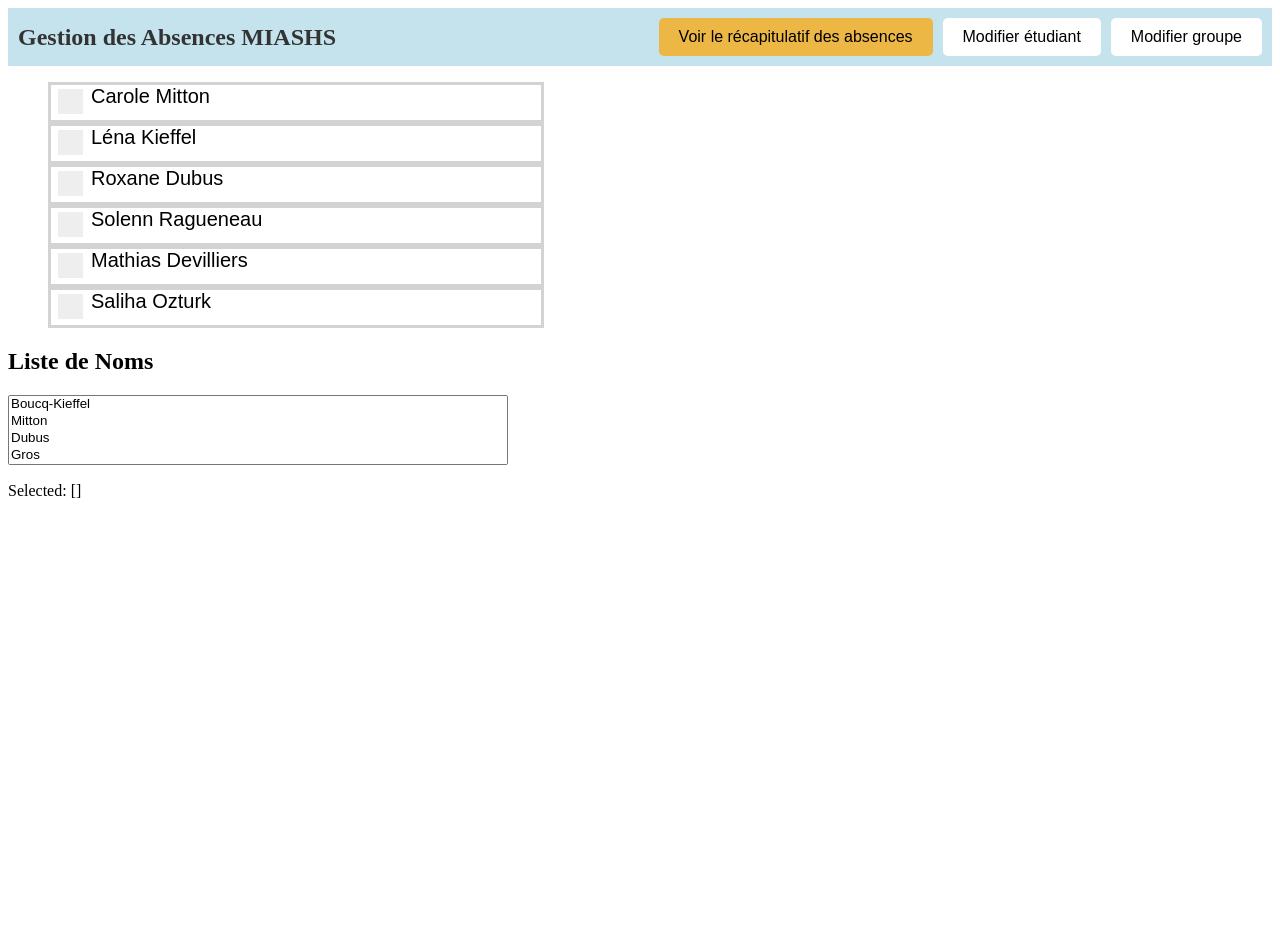
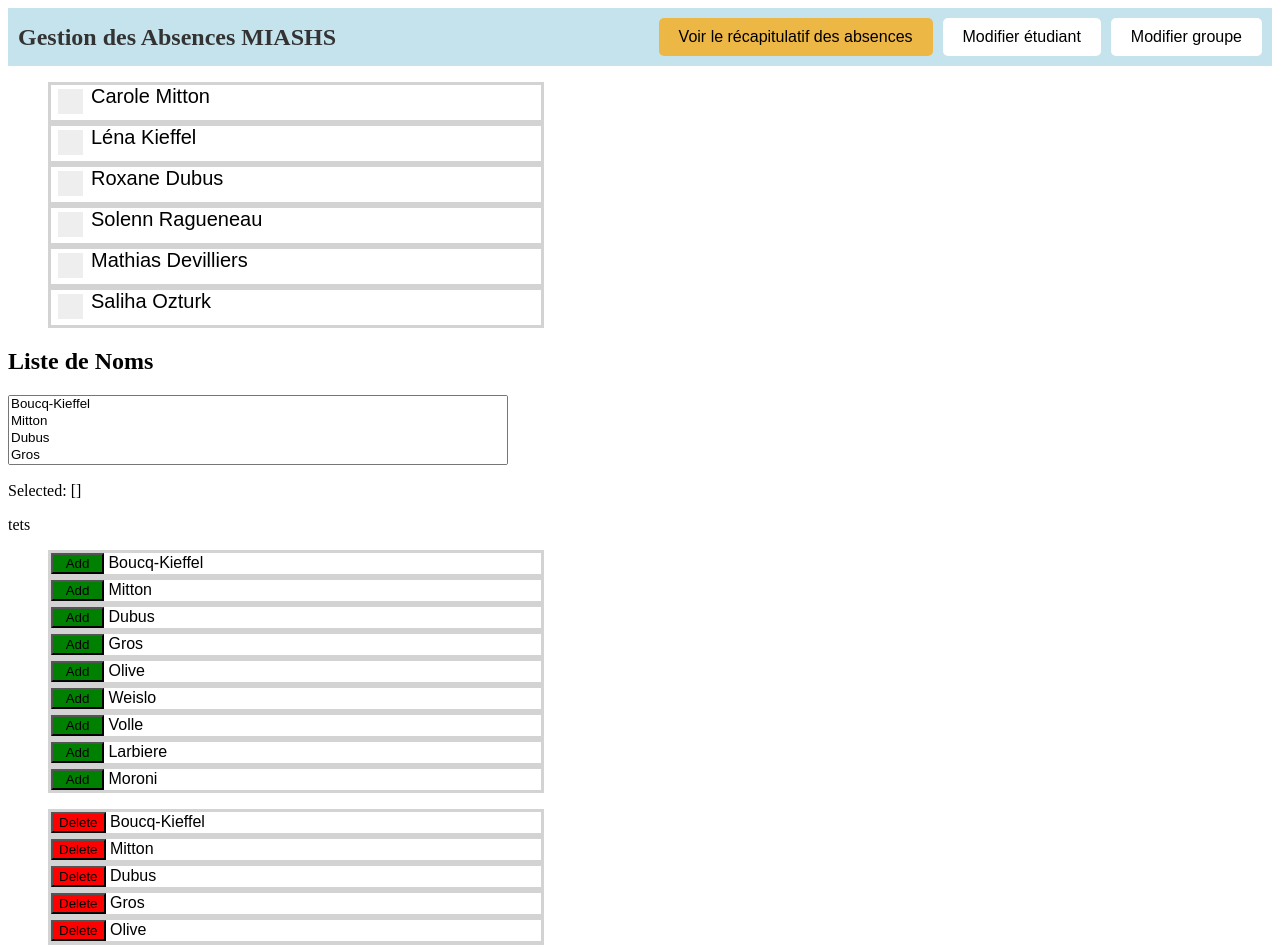
Before and after one commit to CaroleLeCrac/Projet-Info-2024, a Vue app in the folder GestionAbsenceFront/: page / in a window 1280 px wide. Shown: the top 945 px of the page. Before the commit the page ends 800 px from the top, so only its background shows below. Built offline with nearby package versions, Linux system fonts and the light colour scheme.

Commit message:
AddStu et deleteStu

```diff
--- a/GestionAbsenceFront/src/App.vue
+++ b/GestionAbsenceFront/src/App.vue
@@ -3,6 +3,8 @@
   <HomeNavigationBar/>
   <SelectionPresenceList :studentList="studentList"/>
   <ListNames/>
+  <AddStu/>
+  <DeleteStu/>
 </template>
 
 
@@ -11,6 +13,8 @@ import {computed, ref} from 'vue';
 import SelectionPresenceList from './shared/components/SelectionPresenceList.vue'
 import HomeNavigationBar from './shared/components/HomeNavigationBar.vue';
 import ListNames from './ListNames.vue';
+import AddStu from './shared/components/AddStu.vue';
+import DeleteStu from './shared/components/DeleteStu.vue';
 
 //import { RouterView } from 'vue-router';
 const studentList = ref([
--- a/GestionAbsenceFront/src/shared/components/AddStu.vue
+++ b/GestionAbsenceFront/src/shared/components/AddStu.vue
@@ -1,33 +1,42 @@
 <script setup>
-import { ref } from 'vue';
-const props = defineProps({
-    studentList : Array
-})
+import { ref, onMounted } from 'vue';
 
-const buttonStates = ref(
-  props.studentList.reduce((acc, student) => {
-    acc[student] = true;
-    return acc;
+const students = ref([])
+const buttonStates = ({})
+onMounted(() => {
+    fetch('/ListNamesStu.json')
+    .then((response)=>response.json())
+    .then ((data)=> {
+      console.log("Données JSON récupérées : ", data)
+      students.value = data.students;
+      buttonStates.value = students.value.reduce((acc, student) => {
+    acc[student.studentNumber] = true
+    return acc
   }, {})
-);
+  console.log("Etat actuel des bouton : ", buttonStates.value)
+    })
+    .catch(error => console.error('Error loading data:', error))
+});
 
-const toggleAdd = (student) => {
-  if (buttonStates.value[student] !== undefined) {
-    buttonStates.value[student] = !buttonStates.value[student];
+
+const toggleAdd = (studentNumber) => {
+  if (buttonStates.value[studentNumber] !== undefined) {
+    buttonStates.value[studentNumber] = !buttonStates.value[studentNumber];
+    console.log(`Bouton pour ${studentNumber} changé :`, buttonStates.value[studentNumber]);
   }
 };
 </script>
 
 <template>
+  <p> tets</p>
     <ul>
-        <li  v-for="student in studentList" :key="student" class="list-presence">
-            <button @click="toggleAdd(student)">
-        {{ buttonStates.value[student] ? 'Add' : 'Added' }}
+        <li  v-for="student in students" :key="student.studentNumber" class="list-presence">
+            <button @click="toggleAdd(student.studentNumber)" class="button-add">
+        {{ buttonStates.value[student.studentNumber] ? 'Add' : 'Added' }}
       </button>
-            {{ student }}
+            {{ student.surname }}
         </li>
     </ul>
-
 </template>
 
 <style scoped>
@@ -37,7 +46,11 @@ const toggleAdd = (student) => {
     background-color: white;
     width: 40%;
     font: 1rem "Fira Sans", sans-serif;
-    color : green;
+}
+
+.button-add {
+  background-color: green;
+  width: 53px;
 }
 
 
--- a/GestionAbsenceFront/src/shared/components/DeleteStu.vue
+++ b/GestionAbsenceFront/src/shared/components/DeleteStu.vue
@@ -1,30 +1,37 @@
 <script setup>
-import { ref } from 'vue';
-const props = defineProps({
-    studentList : Array
-})
+import { ref, onMounted } from 'vue';
 
-const buttonStates = ref(
-  props.studentList.reduce((acc, student) => {
-    acc[student] = true;
-    return acc;
+const students = ref([])
+const buttonStates = ({})
+onMounted(() => {
+    fetch('/ListNamesStu.json')
+    .then((response)=>response.json())
+    .then ((data)=> {
+      console.log("Données JSON récupérées : ", data)
+      students.value = data.students;
+      buttonStates.value = students.value.reduce((acc, student) => {
+    acc[student.studentNumber] = true
+    return acc
   }, {})
-);
+  console.log("Etat actuel des bouton : ", buttonStates.value)
+    })
+    .catch(error => console.error('Error loading data:', error))
+});
 
-const toggleAdd = (student) => {
-  if (buttonStates.value[student] !== undefined) {
-    buttonStates.value[student] = !buttonStates.value[student];
+const toggleAdd = (studentNumber) => {
+  if (buttonStates.value[studentNumber] !== undefined) {
+    buttonStates.value[studentNumber] = !buttonStates.value[studentNumber];
   }
 };
 </script>
 
 <template>
     <ul>
-        <li  v-for="student in studentList" :key="student" class="list-presence">
-            <button @click="toggleAdd(student)">
-        {{ buttonStates.value[student] ? 'Delete' : 'Deleted' }}
+        <li  v-for="student in students" :key="student.studentNumber" class="list-presence">
+            <button @click="toggleAdd(student.studentNumber)" class="delete-button">
+        {{ buttonStates.value[student.studentNumber] ? 'Delete' : 'Deleted' }}
       </button>
-            {{ student }}
+            {{ student.surname }}
         </li>
     </ul>
 
@@ -37,7 +44,10 @@ const toggleAdd = (student) => {
     background-color: white;
     width: 40%;
     font: 1rem "Fira Sans", sans-serif;
-    color : red;
+}
+
+.delete-button{
+  background-color: red;
 }
 
 
```
